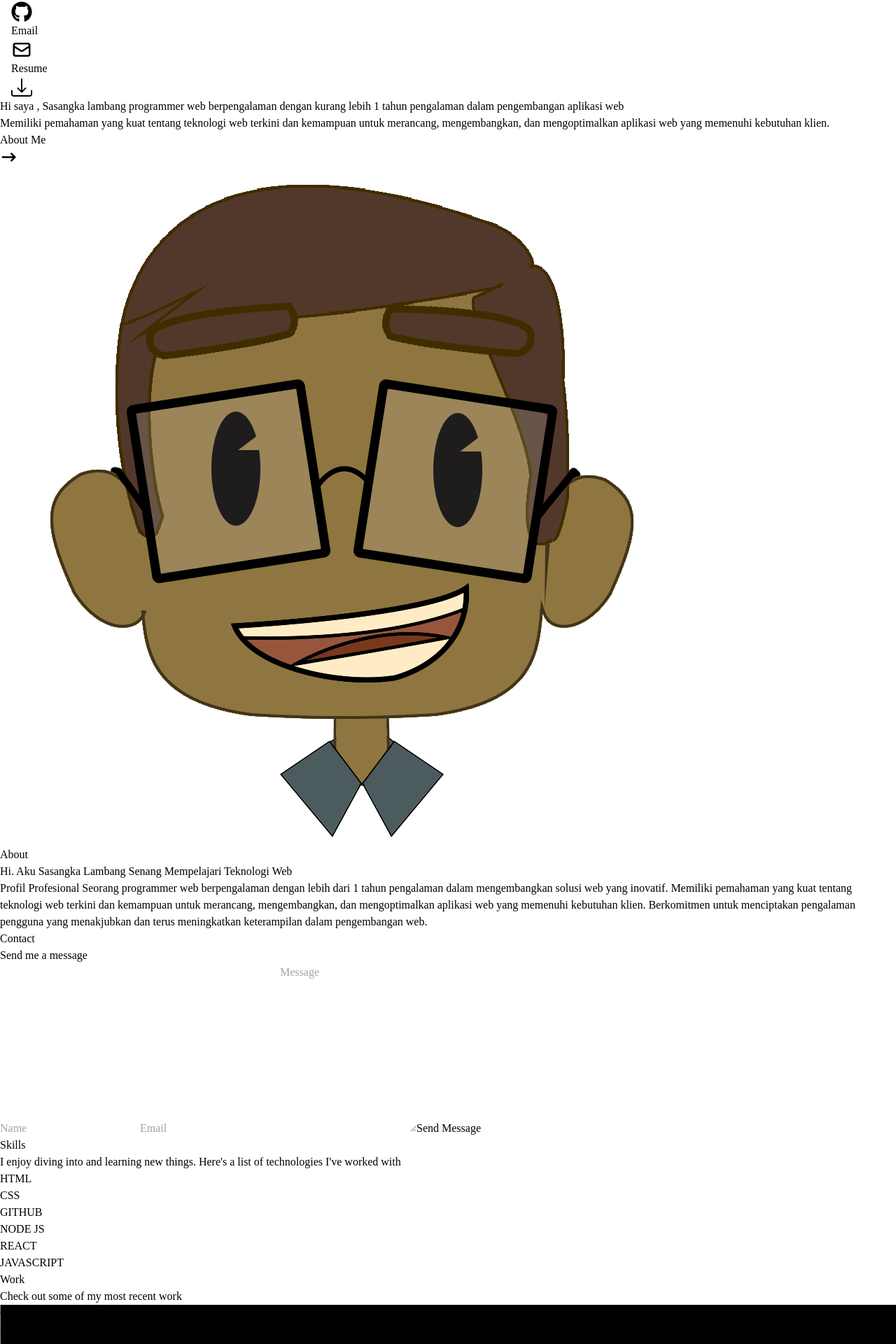
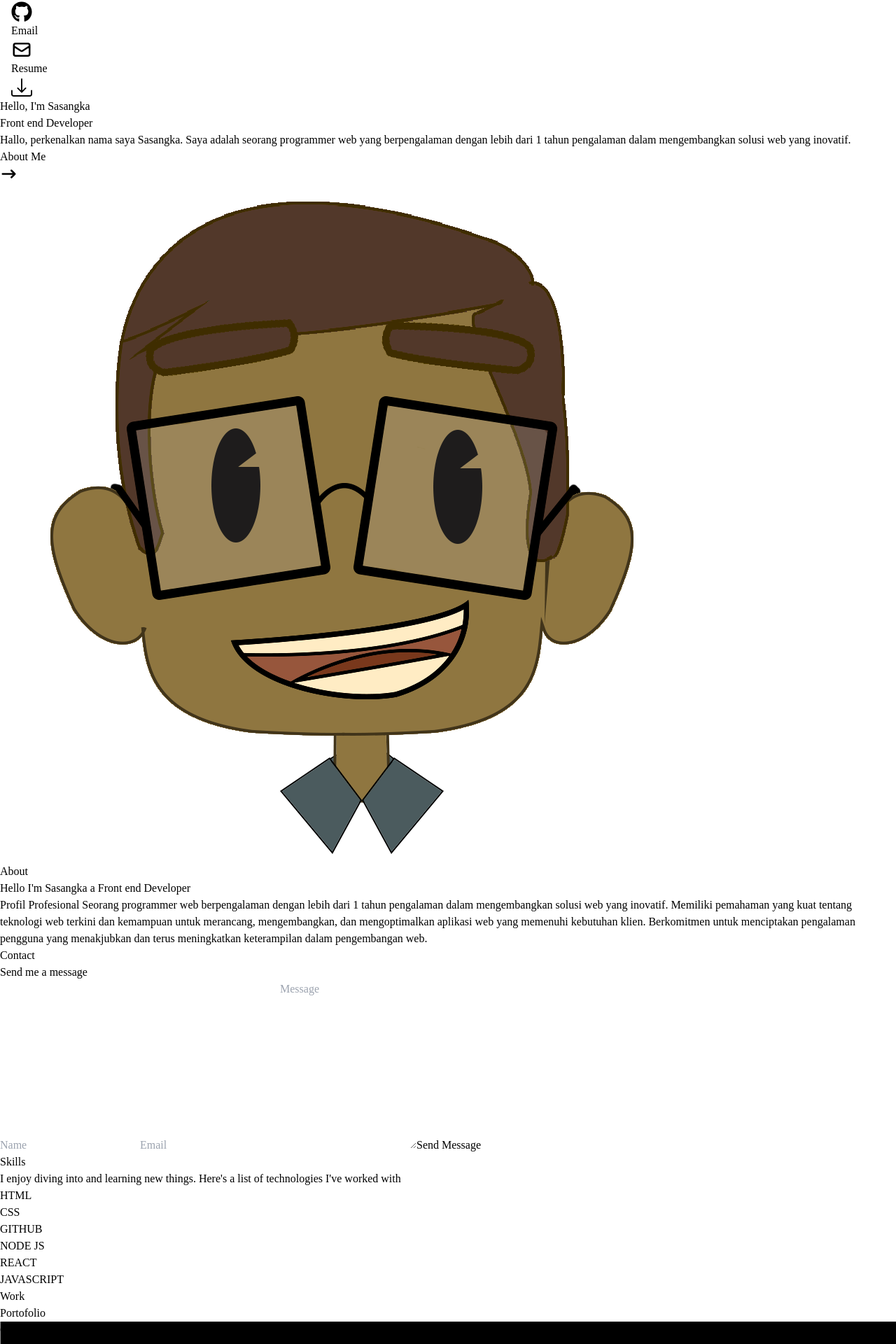
Before and after one commit to salak96/Portofolio_2023, a React (Vite) app: page / in a window 1280 px wide. Shown: the part 356-2276 px from the top of the page at 70% size. Built offline with nearby package versions, Linux system fonts and the light colour scheme.

Commit message:
about and works

```diff
--- a/src/components/About.jsx
+++ b/src/components/About.jsx
@@ -12,8 +12,8 @@ const About = () => {
                         <div></div>
                     </div>
                     <div className='max-w-[1000px] w-full grid sm:grid-cols-2 gap-8 px-4'>
-                        <div className='sm:text-right text-4xl font-bold'>
-                            <p>Hi. Aku Sasangka Lambang Senang Mempelajari Teknologi Web </p>
+                        <div className='sm:text-right text-6xl font-bold'>
+                            <p>Hello I'm Sasangka a Front end Developer </p>
                         </div>
                         <div>
                             <p>
--- a/src/components/Home.jsx
+++ b/src/components/Home.jsx
@@ -9,11 +9,10 @@ const Home = () => {
             <div className='max-w-screen-lg mx-auto flex flex-col items-center justify-center h-full px-4 md:flex-row'>
                 <div className='flex flex-col justify-center h-full'>
                     <h2 className='text-2xl sm:text-3xl font-bold text-white'>
-                        Hi saya , Sasangka lambang programmer web berpengalaman dengan kurang lebih 1 tahun pengalaman dalam pengembangan aplikasi web
+                         Hello, I'm Sasangka <br></br>Front end Developer
                     </h2>
-                    <p className='text-gray-500 py-4 max-w-md'>
-                        Memiliki pemahaman yang kuat tentang teknologi web terkini dan kemampuan untuk merancang, mengembangkan, dan mengoptimalkan
-                        aplikasi web yang memenuhi kebutuhan klien.
+                    <p className='text-gray-500 py-5 max-w-md'>
+                       Hallo, perkenalkan nama saya Sasangka. Saya adalah seorang programmer web yang berpengalaman dengan lebih dari 1 tahun pengalaman dalam mengembangkan solusi web yang inovatif.
                     </p>
                     <div>
                         <Link
--- a/src/components/Works.jsx
+++ b/src/components/Works.jsx
@@ -7,7 +7,7 @@ const Works = () => {
             <div className='max-w-[1000px] mx-auto p-4 flex flex-col justify-center w-full h-full'>
                 <div className='pb-8 w-full flex justify-center items-center flex-col'>
                     <p className='text-4xl font-bold inline border-b-4 text-gray-300 border-cyan-500'>Work</p>
-                    <p className='py-6 text-2xl'>Check out some of my most recent work</p>
+                    <p className='py-6 text-5xl'>Portofolio</p>
                 </div>
                 {/* Container */}
                 <div className='grid sm:grid-cols-2 md:grid-cols-3 gap-4'>
```
